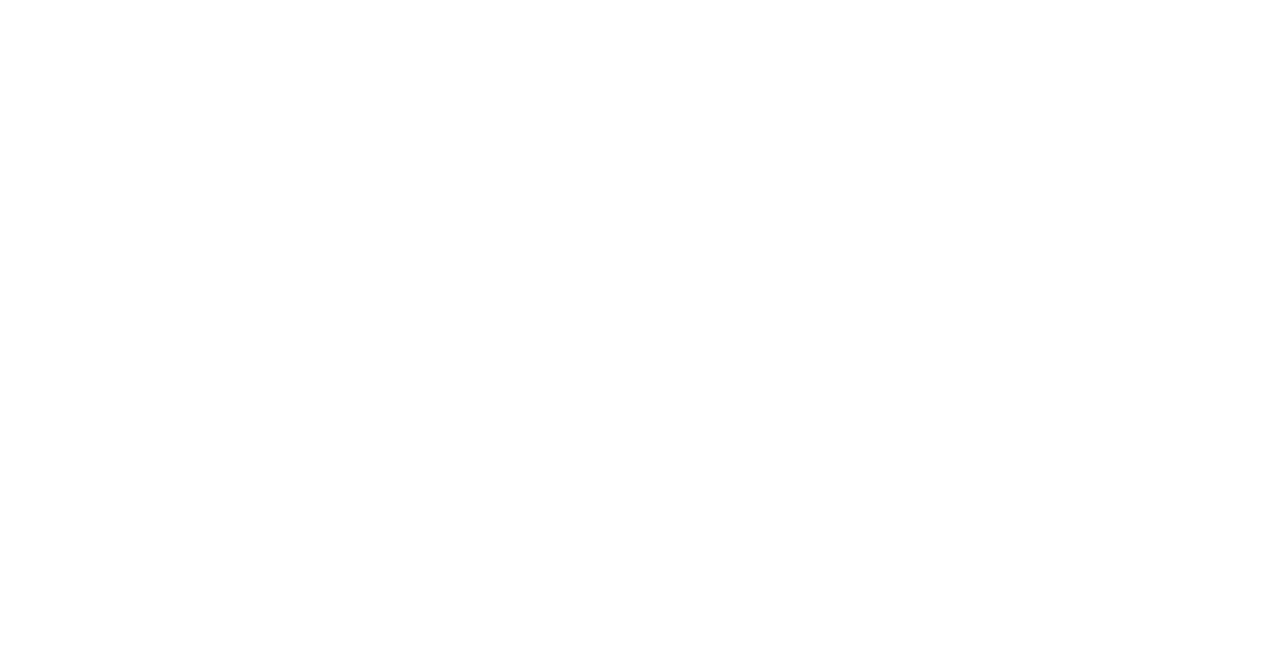
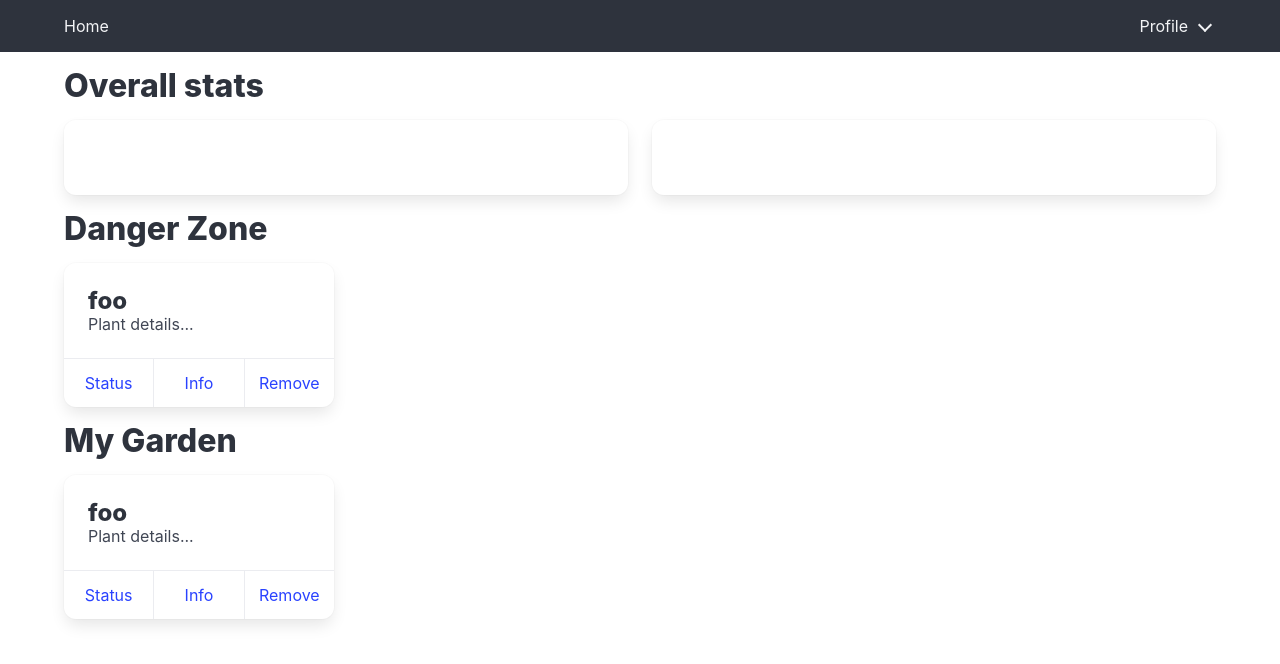
Before and after one commit to maxnormand97/gnome-your-garden, a React (Create React App) app in the folder client/: page /my-garden in a window 1280 px wide. Before the commit this address had no page. Shown: the top 664 px of the page. Built offline with nearby package versions, Linux system fonts and the light colour scheme.

Commit message:
create new page for my garden

```diff
--- a/client/src/App.js
+++ b/client/src/App.js
@@ -6,6 +6,7 @@
 import SignupPage from "./SignupPage";
 import LoginPage from "./LoginPage";
 import PlantDetailsPage from "./PlantDetailsPage";
+import MyGardenPage from "./MyGardenPage";
 
 function App() {
   return (
@@ -16,6 +17,7 @@
         <Route path="/signup" element={<SignupPage />} />
         <Route path="/login" element={<LoginPage />} />
         <Route path="/plants/:plantId" element={<PlantDetailsPage />} />
+        <Route path="/my-garden" element={<MyGardenPage />} />
       </Routes>
     </Router>
   );
--- /dev/null
+++ b/client/src/MyGardenPage.js
@@ -0,0 +1,83 @@
+import React, { useEffect, useState } from "react";
+import NavBar from "./components/navbar";
+
+function MyGardenPage() {
+  const [user, setUser] = useState(null);
+
+  useEffect(() => {
+    setUser(JSON.parse(localStorage.getItem('user')));
+  }, []);
+
+  // axios request to find all the user plants
+  // TODO: will need a new endpoint for this
+  return (
+    <>
+    <NavBar />
+    <div className="container mt-4 mb-4">
+      <h1 className="title mb-4">
+        Overall stats
+      </h1>
+      <div className="columns">
+        <div className="column">
+          <div className="card">
+            <div className="card-content">
+              <p className="title is-4 has-text-white">Total Plants</p>
+            </div>
+          </div>
+        </div>
+        <div className="column">
+          <div className="card">
+            <div className="card-content">
+              <p className="title is-4 has-text-white">Overall plant health</p>
+            </div>
+          </div>
+        </div>
+      </div>
+    </div>
+
+    <div className="container mt-4">
+      <h1 className="title mb-4">
+				Danger Zone
+			</h1>
+      <div className="columns is-multiline">
+        <div className="column is-one-quarter">
+          <div className="card">
+            <div className="card-content">
+              <p className="title is-4">foo</p>
+              <p className="subtitle is-6">Plant details...</p>
+            </div>
+            <footer className="card-footer">
+              <a href="#" className="card-footer-item">Status</a>
+              <a href="#" className="card-footer-item">Info</a>
+              <a href="#" className="card-footer-item">Remove</a>
+            </footer>
+          </div>
+        </div>
+      </div>
+    </div>
+
+    <div className="container mt-4">
+      <h1 className="title mb-4">
+				My Garden
+			</h1>
+      <div className="columns is-multiline">
+        <div className="column is-one-quarter">
+          <div className="card">
+            <div className="card-content">
+              <p className="title is-4">foo</p>
+              <p className="subtitle is-6">Plant details...</p>
+            </div>
+            <footer className="card-footer">
+              <a href="#" className="card-footer-item">Status</a>
+              <a href="#" className="card-footer-item">Info</a>
+              <a href="#" className="card-footer-item">Remove</a>
+            </footer>
+          </div>
+        </div>
+      </div>
+    </div>
+    </>
+  );
+}
+
+export default MyGardenPage;
--- a/client/src/components/navbar.jsx
+++ b/client/src/components/navbar.jsx
@@ -51,6 +51,7 @@
                     Logout
                   </a>
                   <Link to="/plants" className="navbar-item">Plants</Link>
+                  <Link to="/my-garden" className="navbar-item">My Garden</Link>
                 </div>
               </div>
             </div>
```
